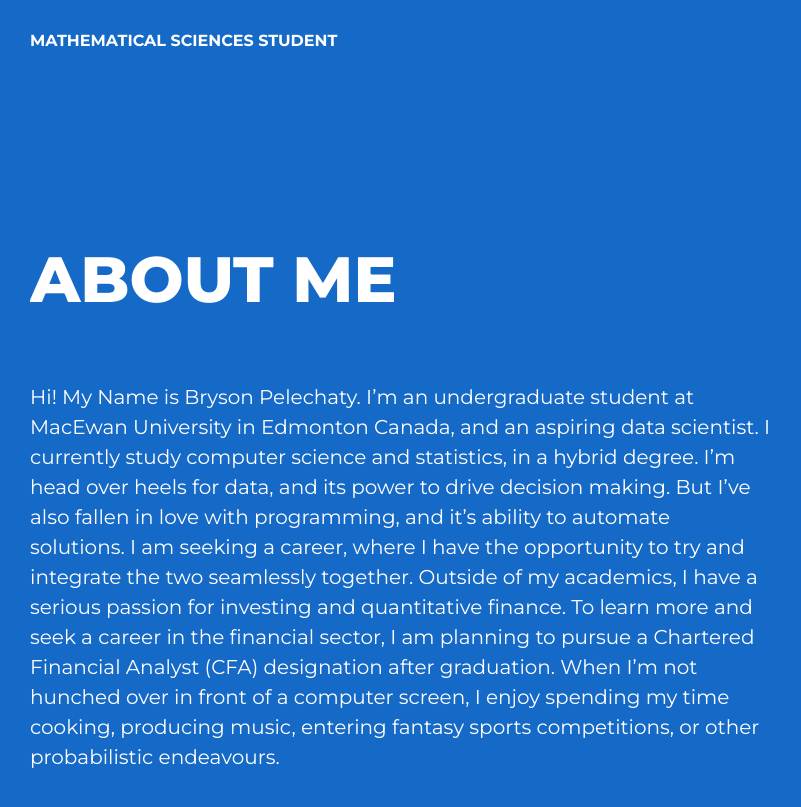
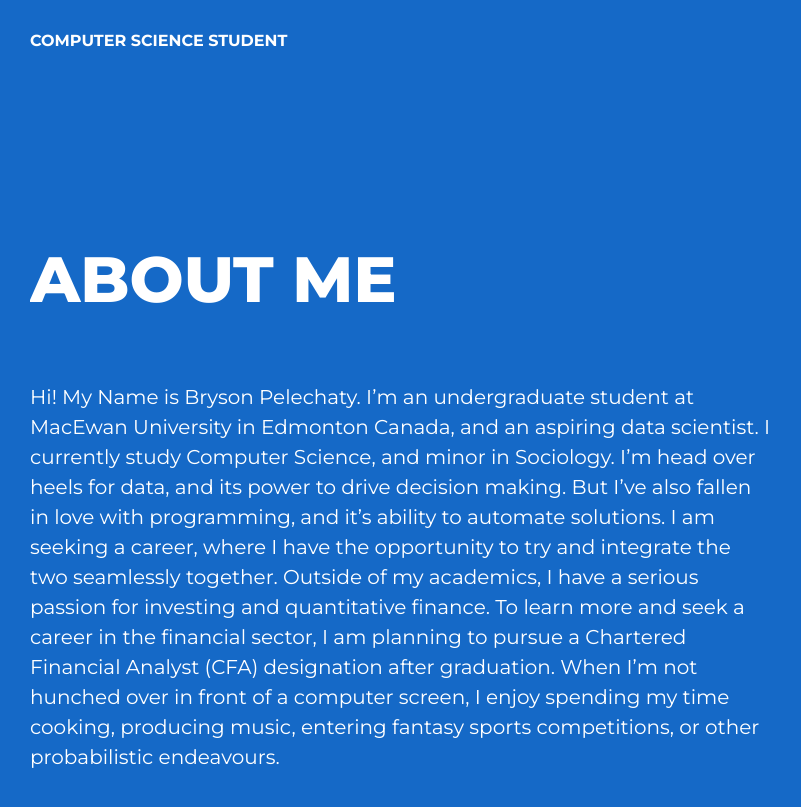
Before and after one commit to Bryson-P/Bryson-P.github.io, a plain HTML site: page index.html in a window 1280 px wide. Shown: the part 639-1446 px from the top of the page, without its empty margins (0-801 px from the left). Drawn offline with Linux system fonts and the light colour scheme.

Commit message:
Update index.html

```diff
--- a/index.html
+++ b/index.html
@@ -68,7 +68,7 @@
 								<h1
 									class="display-1 display-animated display-animated-in animation-translate animation-item-2">
 									Bryson<br>Pelechaty</h1>
-								<p class="lead animation-translate animation-item-3">Mathematical Sciences Student</p>
+								<p class="lead animation-translate animation-item-3">Computer Science Student</p>
 							</div>
 						</div>
 
@@ -81,7 +81,7 @@
 									</h2>
 									<article class="article animation-translate animation-item-2">
 										<p>
-											Hi! My Name is Bryson Pelechaty. I’m an undergraduate student at MacEwan University in Edmonton Canada, and an aspiring data scientist. I currently study computer science and statistics, in a hybrid degree. I’m head over heels for data, and its power to drive decision making. But I’ve also fallen in love with programming, and it’s ability to automate solutions. I am seeking a career, where I have the opportunity to try and integrate the two seamlessly together. Outside of my academics, I have a serious passion for investing and quantitative finance. To learn more and seek a career in the financial sector, I am planning to pursue a Chartered Financial Analyst (CFA) designation after graduation. When I’m not hunched over in front of a computer screen, I enjoy spending my time cooking, producing music, entering fantasy sports competitions, or other probabilistic endeavours.
+											Hi! My Name is Bryson Pelechaty. I’m an undergraduate student at MacEwan University in Edmonton Canada, and an aspiring data scientist. I currently study Computer Science, and minor in Sociology. I’m head over heels for data, and its power to drive decision making. But I’ve also fallen in love with programming, and it’s ability to automate solutions. I am seeking a career, where I have the opportunity to try and integrate the two seamlessly together. Outside of my academics, I have a serious passion for investing and quantitative finance. To learn more and seek a career in the financial sector, I am planning to pursue a Chartered Financial Analyst (CFA) designation after graduation. When I’m not hunched over in front of a computer screen, I enjoy spending my time cooking, producing music, entering fantasy sports competitions, or other probabilistic endeavours.
 										</p>
 										<p>
 
```
